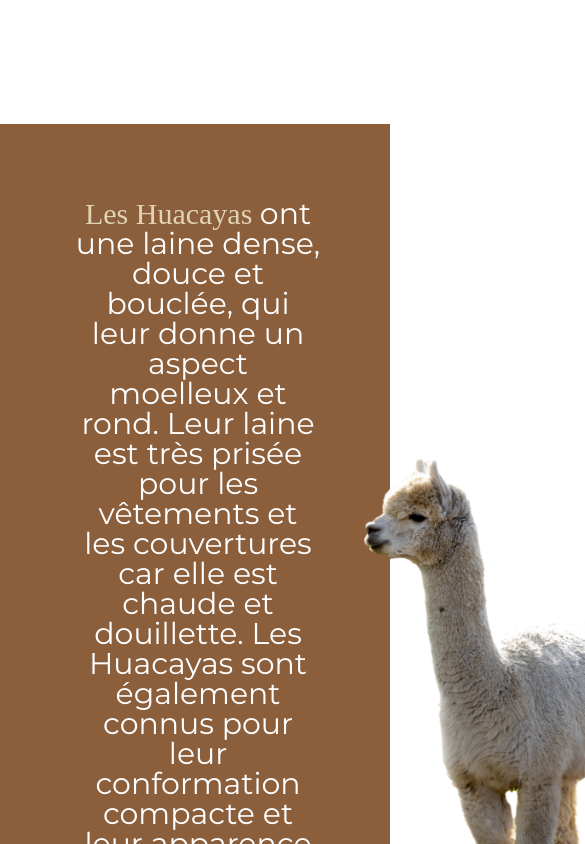
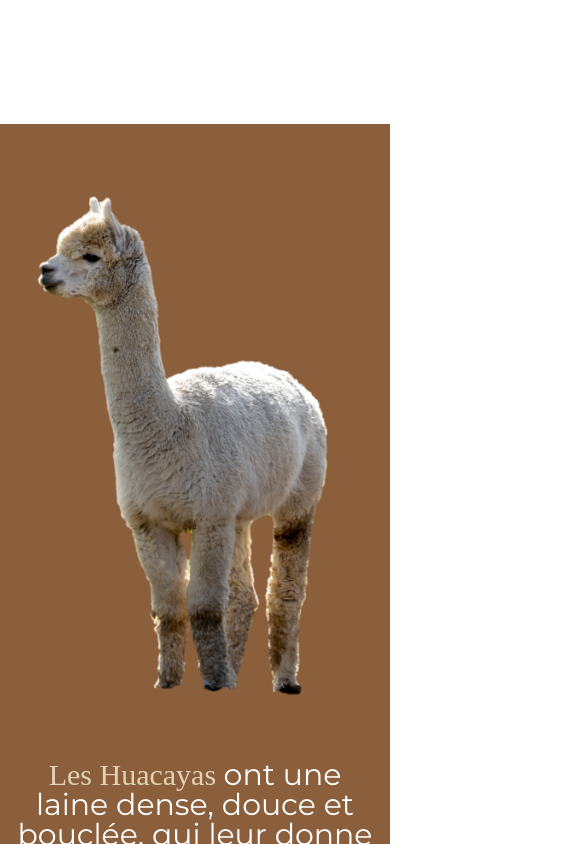
Before and after one commit to julien382/Alpaga, a React (Create React App) app: page /race in a window 390 px wide. Shown: the part 740-1584 px from the top of the page, 585 px wide, since content can reach past the window. Built offline with nearby package versions, Linux system fonts and the light colour scheme; a web font is replaced by a local one.

Commit message:
responsive page race

```diff
--- a/src/pages/Race/Race.css
+++ b/src/pages/Race/Race.css
@@ -13,7 +13,7 @@
     text-align: center;
     color: white;
     font-size: 30px;
-    width: 800px;
+    max-width: 800px;
     margin: 25px;
 }
 
@@ -24,18 +24,18 @@
 }
 
 .alpagaHuacayas{
-    width: 350px;
+    max-width: 350px;
 }
 
 .alpagaSuris{
-    width: 400px;
+    max-width: 400px;
 }
 
 .part2_race_Paragraphe2{
     text-align: center;
     color: white;
     font-size: 30px;
-    width: 800px;
+    max-width: 800px;
     margin: 25px;
 }
 
@@ -51,6 +51,51 @@
 }
 
 @media only screen and (max-width: 767px) {
+    .part2_race{
+        background-color: #8B5E3C;
+        padding: 15px;
+        padding-bottom: 50px;
+    }
 
+    .containerHuacanyas{
+        display: flex;
+        flex-direction: column-reverse;
+        justify-content: space-between;
+        align-items: center;
+    }
 
+    .part2_race_Paragraphe1{
+        text-align: center;
+        color: white;
+        font-size: 30px;
+        max-width: 800px;
+        margin: 0px;
+    }
+
+    .containerSuris{
+        display: flex;
+        flex-direction: column;
+        justify-content: space-between;
+        align-content: center;
+    }
+
+    .alpagaHuacayas{
+        max-width: 350px;
+        margin-top: 50px;
+        margin-bottom: 50px;
+    }
+
+    .alpagaSuris{
+        max-width: 400px;
+        margin-top: 50px;
+        margin-bottom: 50px;
+    }
+
+    .part2_race_Paragraphe2{
+        text-align: center;
+        color: white;
+        font-size: 30px;
+        max-width: 800px;
+        margin: 0px;
+    }
 }
```
